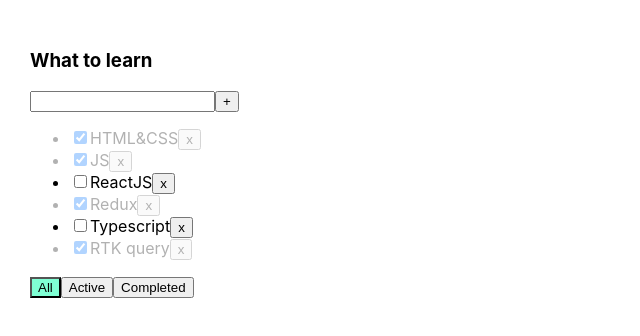
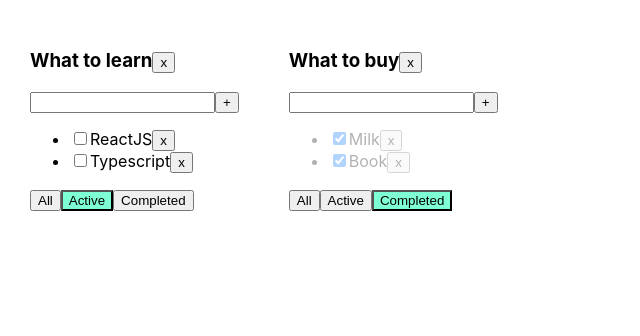
Before and after one commit to GALw395/Todolist, a React (Create React App) app: page / in a window 1280 px wide. Shown: the top 336 px of the page, without its empty margins (0-640 px from the left). Built offline with nearby package versions, Linux system fonts and the light colour scheme.

Commit message:
Sprint 02, week 1

```diff
--- a/src/App.tsx
+++ b/src/App.tsx
@@ -1,9 +1,16 @@
 import { useState } from 'react';
 import './App.css';
-import { TaskType, Todolist } from './Todolist';
+import { Todolist } from './Todolist';
 import { v1 } from 'uuid';
 
 export type FilteredValueType = 'All' | 'Active' | 'Completed'
+
+type TodoListsPropsType = {
+    id: string,
+    title: string,
+    filter: FilteredValueType
+
+}
 
 function App() {
 
@@ -17,65 +24,104 @@
     //     { id: 6, title: 'RTK query', isDone: true },
     // ]
 
-    let [tasks, setTasks] = useState<TaskType[]>([
-        { id: v1(), title: 'HTML&CSS', isDone: true },
-        { id: v1(), title: 'JS', isDone: true },
-        { id: v1(), title: 'ReactJS', isDone: false },
-        { id: v1(), title: 'Redux', isDone: true },
-        { id: v1(), title: 'Typescript', isDone: false },
-        { id: v1(), title: 'RTK query', isDone: true },
-    ])
 
-
-    let [filter, setFilter] = useState<FilteredValueType>('All')
-
-
-    function removeTask(id: string) {
+    function removeTask(id: string, todolistId: string) {
+        let tasks = tasksObj[todolistId]
         let filteredTasks = tasks.filter(el => el.id !== id)
-        setTasks(filteredTasks)
+        tasksObj[todolistId] = filteredTasks
+        setTasks({...tasksObj})
     }
 
-    function addTask(title: string) {
+    function addTask(title: string, todolistId: string) {
         let newTask = { id: v1(), title: title, isDone: false }
+        let tasks = tasksObj[todolistId]
         let newTasks = [newTask, ...tasks]
-        setTasks(newTasks)
+        tasksObj[todolistId] = newTasks
+        setTasks({...tasksObj})
 
 
     }
 
-    function changeStatus(taskId: string, isDone: boolean) {
+    function changeStatus(taskId: string, isDone: boolean, todolistId: string) {
+        let tasks = tasksObj[todolistId]
+
         let task = tasks.find(t => t.id === taskId)
         if (task) {
             task.isDone = isDone
+            setTasks({...tasksObj})
         }
-        setTasks([...tasks])
 
     }
 
-    function changeFilter(value: FilteredValueType) {
-        setFilter(value)
+    function changeFilter(value: FilteredValueType, todolistId: string) {
+        let todoList = todoLists.find(el => el.id === todolistId)
+        if (todoList) {
+            todoList.filter = value
+            setTodoList([...todoLists])
+        }
     }
 
-    let tasksForTodolist = tasks
-    if (filter === 'Active') {
-        tasksForTodolist = tasks.filter(el => el.isDone === false)
+    let todoListId1 = v1()
+    let todoListId2 = v1()
+
+
+    let [todoLists, setTodoList] = useState<Array<TodoListsPropsType>>([
+        { id: todoListId1, title: 'What to learn', filter: 'Active' },
+        { id: todoListId2, title: 'What to buy', filter: 'Completed' }
+    ])
+
+    let removeTodolist = (todoListId: string) => {
+        let filteredTodolist = todoLists.filter( el => el.id !== todoListId )
+        setTodoList(filteredTodolist)
+        delete tasksObj[todoListId]
+        setTasks({...tasksObj})
     }
-    if (filter === 'Completed') {
-        tasksForTodolist = tasks.filter(el => el.isDone === true)
-    }
+
+    let [tasksObj, setTasks] = useState({
+        [todoListId1]: [
+            { id: v1(), title: 'HTML&CSS', isDone: true },
+            { id: v1(), title: 'JS', isDone: true },
+            { id: v1(), title: 'ReactJS', isDone: false },
+            { id: v1(), title: 'Redux', isDone: true },
+            { id: v1(), title: 'Typescript', isDone: false },
+            { id: v1(), title: 'RTK query', isDone: true },
+        ],
+        [todoListId2]: [
+            { id: v1(), title: 'Milk', isDone: true },
+            { id: v1(), title: 'Book', isDone: true },
+            { id: v1(), title: 'Apple', isDone: false },
+        ]
+    })
 
 
     return (
         <div className="App">
-            <Todolist
-                title="What to learn"
-                tasks={tasksForTodolist}
-                removeTask={removeTask}
-                changeFilter={changeFilter}
-                addTask={addTask}
-                changeTaskStatus={changeStatus}
-                filter={filter}
-            />
+            {todoLists.map((el) => {
+
+                let tasksForTodolist = tasksObj[el.id]
+                if (el.filter === 'Active') {
+                    tasksForTodolist = tasksForTodolist.filter(el => el.isDone === false)
+                }
+                if (el.filter === 'Completed') {
+                    tasksForTodolist = tasksForTodolist.filter(el => el.isDone === true)
+                }
+
+                return (
+                    <Todolist
+                        key={el.id}
+                        id={el.id}
+                        title={el.title}
+                        tasks={tasksForTodolist}
+                        removeTask={removeTask}
+                        changeFilter={changeFilter}
+                        addTask={addTask}
+                        changeTaskStatus={changeStatus}
+                        filter={el.filter}
+                        removeTodolist={removeTodolist}
+                    />
+                )
+            })}
+
 
 
         </div>
--- a/src/Todolist.tsx
+++ b/src/Todolist.tsx
@@ -8,16 +8,18 @@
 }
 
 type PropsType = {
+  id: string
   title: string
   tasks: TaskType[]
-  removeTask: (id: string) => void
-  changeFilter: (value: FilteredValueType) => void
-  addTask: (title: string) => void
-  changeTaskStatus: (taskId: string, isDone: boolean) => void
+  removeTask: (id: string, todolistId: string) => void
+  changeFilter: (value: FilteredValueType, todolistId: string) => void
+  addTask: (title: string, todolistId: string) => void
+  changeTaskStatus: (taskId: string, isDone: boolean, todolistId: string) => void
   filter: FilteredValueType
+  removeTodolist: (todolistId: string) => void
 }
 
-export const Todolist = ({ title, tasks, removeTask, changeFilter, addTask, changeTaskStatus, filter }: PropsType) => {
+export const Todolist = ({ id, title, tasks, removeTask, changeFilter, addTask, changeTaskStatus, filter, removeTodolist }: PropsType) => {
 
   const [newTaskTitle, setNewTaskTitle] = useState('')
   const [error, setError] = useState<string | null>(null)
@@ -31,7 +33,7 @@
   const addTaskButton = () => {
 
     if (newTaskTitle.trim() !== '') {
-      addTask(newTaskTitle.trim())
+      addTask(newTaskTitle.trim(), id)
       setNewTaskTitle('')
     } else {
       setError('Title is required')
@@ -54,15 +56,17 @@
     // }
   }
 
-  const onAllClickHandler = () => changeFilter('All')
-  const onActiveClickHandler = () => changeFilter('Active')
-  const onCompletedClickHandler = () => changeFilter('Completed')
-
+  const onAllClickHandler = () => changeFilter('All', id)
+  const onActiveClickHandler = () => changeFilter('Active', id)
+  const onCompletedClickHandler = () => changeFilter('Completed', id)
+  const removeTodoListButton = () => {
+    removeTodolist(id)
+  }
 
   return (
     <div>
 
-      <h3>{title}</h3>
+      <h3>{title}<button onClick={ removeTodoListButton }>x</button></h3>
 
       <div>
 
@@ -84,12 +88,12 @@
         <ul>
           {tasks.map(el => {
 
-            const onRemoveHandler = () => removeTask(el.id)
+            const onRemoveHandler = () => removeTask(el.id, id)
             const onChangeHandler = (e: ChangeEvent<HTMLInputElement>) => (
-              changeTaskStatus(el.id, e.currentTarget.checked)
+              changeTaskStatus(el.id, e.currentTarget.checked, id)
             )
 
-            return <li key={el.id} className={ el.isDone ? 'is-done' : ''}>
+            return <li key={el.id} className={el.isDone ? 'is-done' : ''}>
               <input
                 type="checkbox"
                 onChange={onChangeHandler}
@@ -102,9 +106,9 @@
         </ul>
       )}
       <div>
-        <button className={ filter === 'All' ? "active-filter" : ''} onClick={onAllClickHandler}>All</button>
-        <button className={ filter === 'Active' ? "active-filter" : ''} onClick={onActiveClickHandler}>Active</button>
-        <button className={ filter === 'Completed' ? "active-filter" : ''} onClick={onCompletedClickHandler}>Completed</button>
+        <button className={filter === 'All' ? "active-filter" : ''} onClick={onAllClickHandler}>All</button>
+        <button className={filter === 'Active' ? "active-filter" : ''} onClick={onActiveClickHandler}>Active</button>
+        <button className={filter === 'Completed' ? "active-filter" : ''} onClick={onCompletedClickHandler}>Completed</button>
       </div>
     </div>
   )
```
